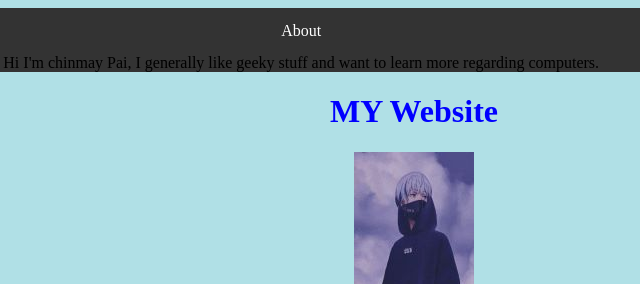
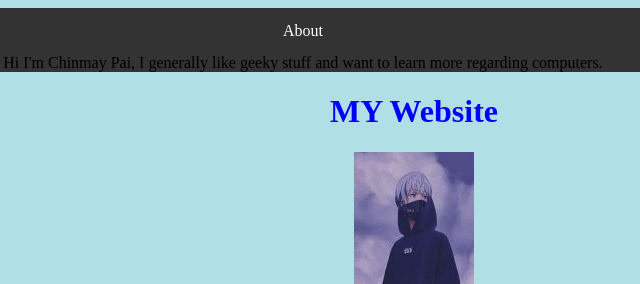
Before and after one commit to MrIce2704/web-ana, a plain HTML site: page index.html in a window 1280 px wide. Shown: the top 284 px of the page, 226-866 px from the left. Drawn offline with Linux system fonts and the light colour scheme.

Commit message:
Update index.html

```diff
--- a/index.html
+++ b/index.html
@@ -36,7 +36,7 @@ li a:hover {
   <li><a class="active" href="#home">Home</a></li>
   <li><a href="#news">News</a></li>
   <li><a href="#contact">Contact</a></li>
-  <li><a href="#about">About</a>Hi I'm chinmay Pai, I generally like geeky stuff and want to learn more regarding computers.</li>
+  <li><a href="#about">About</a>Hi I'm Chinmay Pai, I generally like geeky stuff and want to learn more regarding computers.</li>
 </ul>
 <h1 style="text-align: center;"><strong>MY Website</strong></h1>
 <p style="text-align: center;"><strong><img src="yadas.webp" alt="" width="120" height="150" /></strong></p>
```
